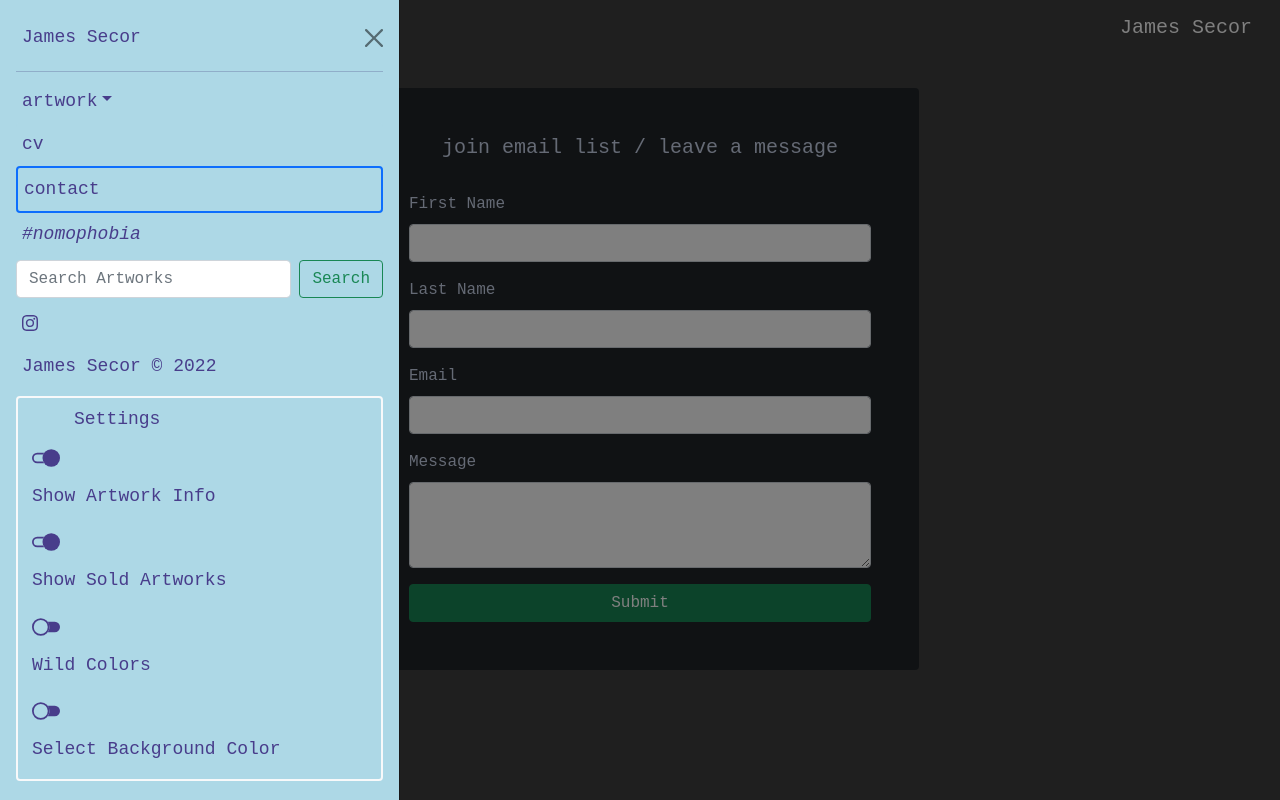
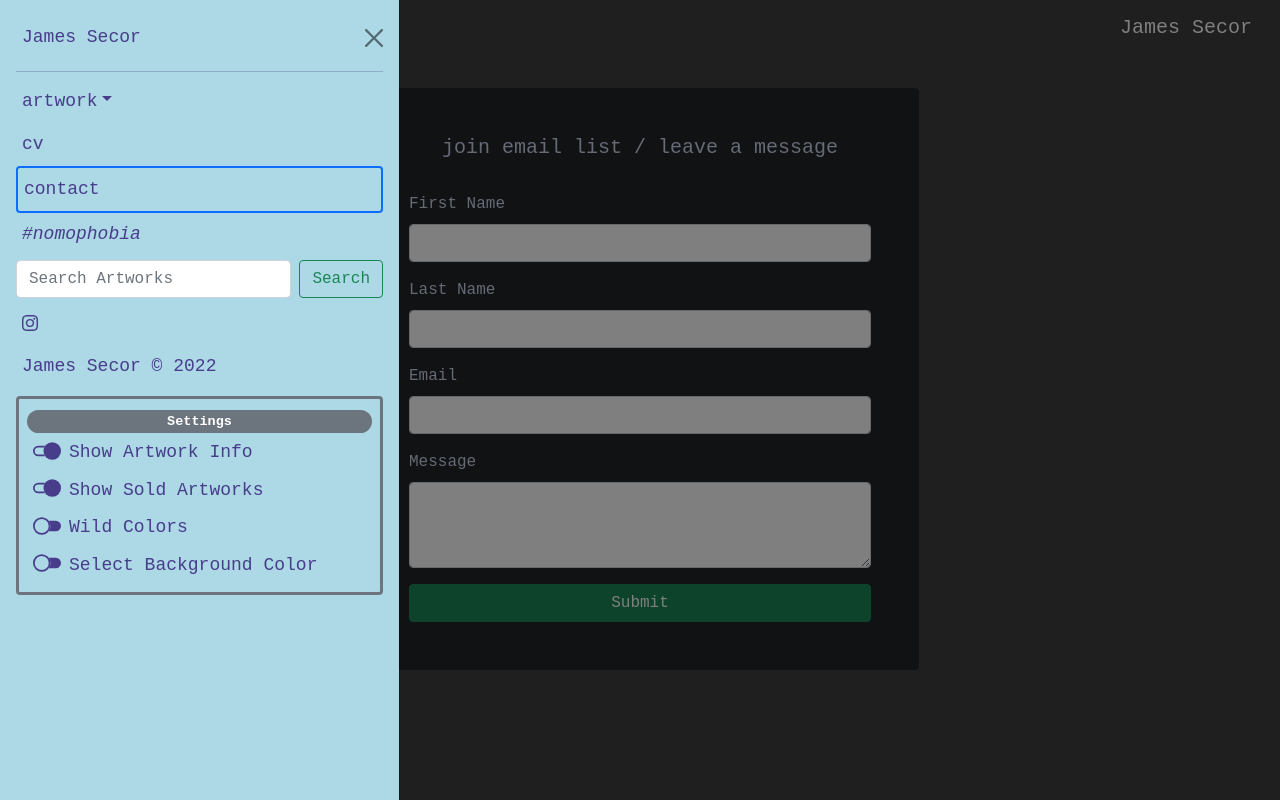
Before and after one commit to jamessecor/artsite_react_frontend, a React (Create React App) app: page /contact in a window 1280 px wide. Both pictures are taken after a click on the button 40 px from the left and 28 px from the top of the page. Built offline with nearby package versions, Linux system fonts and the light colour scheme.

Commit message:
formatting, settings updates

```diff
--- a/src/components/Navigation.tsx
+++ b/src/components/Navigation.tsx
@@ -1,12 +1,13 @@
 import * as React from 'react';
 import { useState, createContext } from 'react';
 import { useNavigate, Outlet } from 'react-router-dom';
+import NavigationLinks from './NavigationLinks';
+import { BackgroundColorContext } from './BackgroundColorProvider';
+import Navbar from 'react-bootstrap/Navbar';
+import Badge from 'react-bootstrap/Badge';
+import Container from 'react-bootstrap/Container';
 import Nav from 'react-bootstrap/Nav';
-import NavigationLinks from './NavigationLinks';
-import { BackgroundColorContext, isTooLightForDarkTheme } from './BackgroundColorProvider';
-import Navbar from 'react-bootstrap/Navbar';
 import Offcanvas from 'react-bootstrap/Offcanvas';
-import Container from 'react-bootstrap/Container';
 import { BsToggle2Off, BsToggle2On } from 'react-icons/bs';
 import { SketchPicker, HuePicker } from 'react-color';
 import './Navigation.css';
@@ -46,23 +47,35 @@ const Navigation = () => {
                                             </Offcanvas.Header>
                                             <Offcanvas.Body className={'pt-1'}>
                                                 <NavigationLinks setShowOffcanvas={setShowOffcanvas} />
-                                                <Nav className={'mt-2 p-2 border rounded border-2 border-light'}>
-                                                    <div className={'ms-5'}>{'Settings'}</div>
-                                                    <Nav.Link className={'no-hover'} onClick={() => setIsShowingInfo(!isShowingInfo)}>
-                                                        <h3>{isShowingInfo ? <BsToggle2On /> : <BsToggle2Off />}</h3>
-                                                        {' Show Artwork Info'}
+                                                <Nav className={'mt-2 p-2 border rounded border-3 border-secondary'}>
+                                                    <div className={'text-center'}>
+                                                        <Badge pill={true} className={'bg-secondary w-100'}>
+                                                            {'Settings'}
+                                                        </Badge>
+                                                    </div>
+                                                    <Nav.Link className={'py-0 no-hover'} onClick={() => setIsShowingInfo(!isShowingInfo)}>
+                                                        <div className={'d-flex align-items-center'}>
+                                                            <h3 className={'mb-1 pe-2'}>{isShowingInfo ? <BsToggle2On /> : <BsToggle2Off />}</h3>
+                                                            {'Show Artwork Info'}
+                                                        </div>
                                                     </Nav.Link>
-                                                    <Nav.Link className={'no-hover'} onClick={() => setIsShowingSold(!isShowingSold)}>
-                                                        <h3>{isShowingSold ? <BsToggle2On /> : <BsToggle2Off />}</h3>
-                                                        {' Show Sold Artworks'}
+                                                    <Nav.Link className={'py-0 no-hover'} onClick={() => setIsShowingSold(!isShowingSold)}>
+                                                        <div className={'d-flex align-items-center'}>
+                                                            <h3 className={'mb-1 pe-2'}>{isShowingSold ? <BsToggle2On /> : <BsToggle2Off />}</h3>
+                                                            {' Show Sold Artworks'}
+                                                        </div>
                                                     </Nav.Link>
-                                                    <Nav.Link className={'no-hover'} onClick={() => setIsRotating(!isRotating)}>
-                                                        <h3>{isRotating ? <BsToggle2On /> : <BsToggle2Off />}</h3>
-                                                        {' Wild Colors'}
+                                                    <Nav.Link className={'py-0 no-hover'} onClick={() => setIsRotating(!isRotating)}>
+                                                        <div className={'d-flex align-items-center'}>
+                                                            <h3 className={'mb-1 pe-2'}>{isRotating ? <BsToggle2On /> : <BsToggle2Off />}</h3>
+                                                            {' Wild Colors'}
+                                                        </div>
                                                     </Nav.Link>
-                                                    <Nav.Link className={'no-hover'} onClick={() => setIsUsingColorSelector(!isUsingColorSelector)}>
-                                                        <h3>{isUsingColorSelector ? <BsToggle2On /> : <BsToggle2Off />}</h3>
-                                                        {' Select Background Color'}
+                                                    <Nav.Link className={'py-0 no-hover'} onClick={() => setIsUsingColorSelector(!isUsingColorSelector)}>
+                                                        <div className={'d-flex align-items-center'}>
+                                                            <h3 className={'mb-1 pe-2'}>{isUsingColorSelector ? <BsToggle2On /> : <BsToggle2Off />}</h3>
+                                                            {' Select Background Color'}
+                                                        </div>
                                                     </Nav.Link>
                                                     {
                                                         isUsingColorSelector
```
